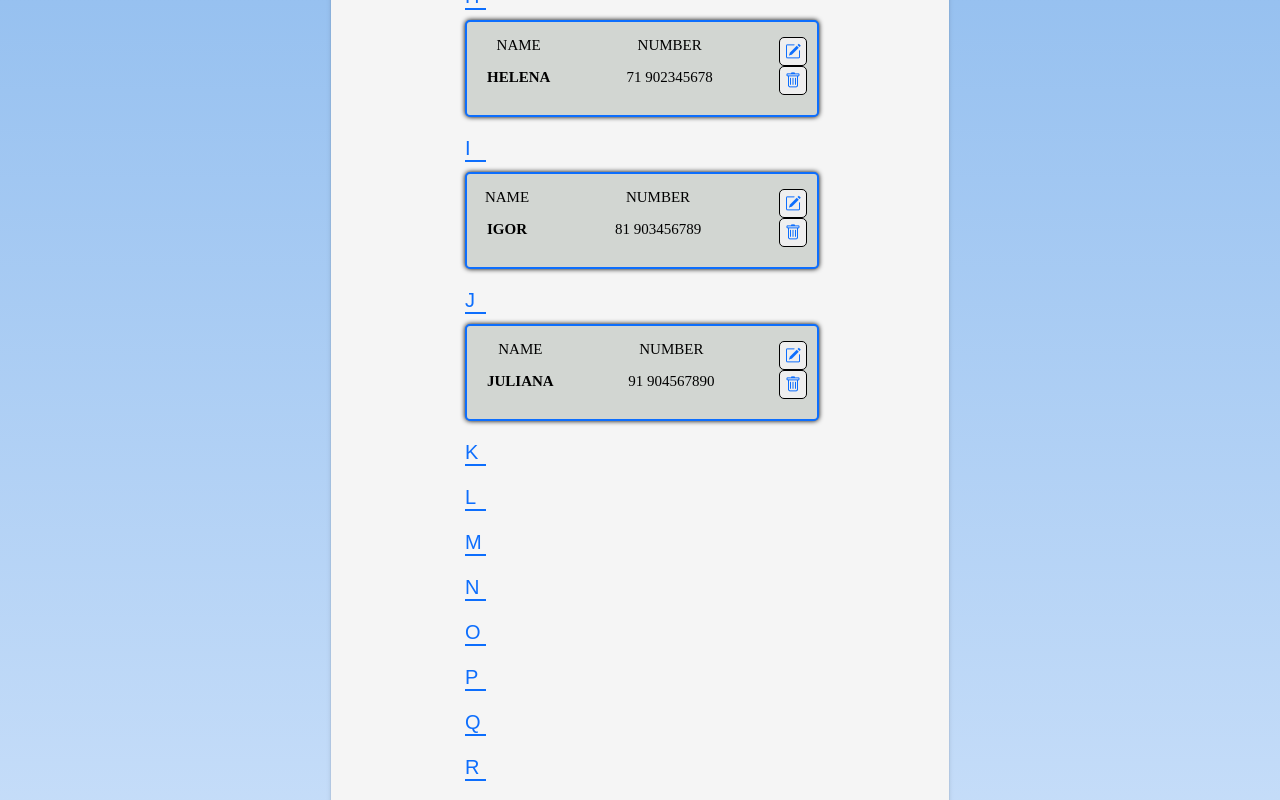
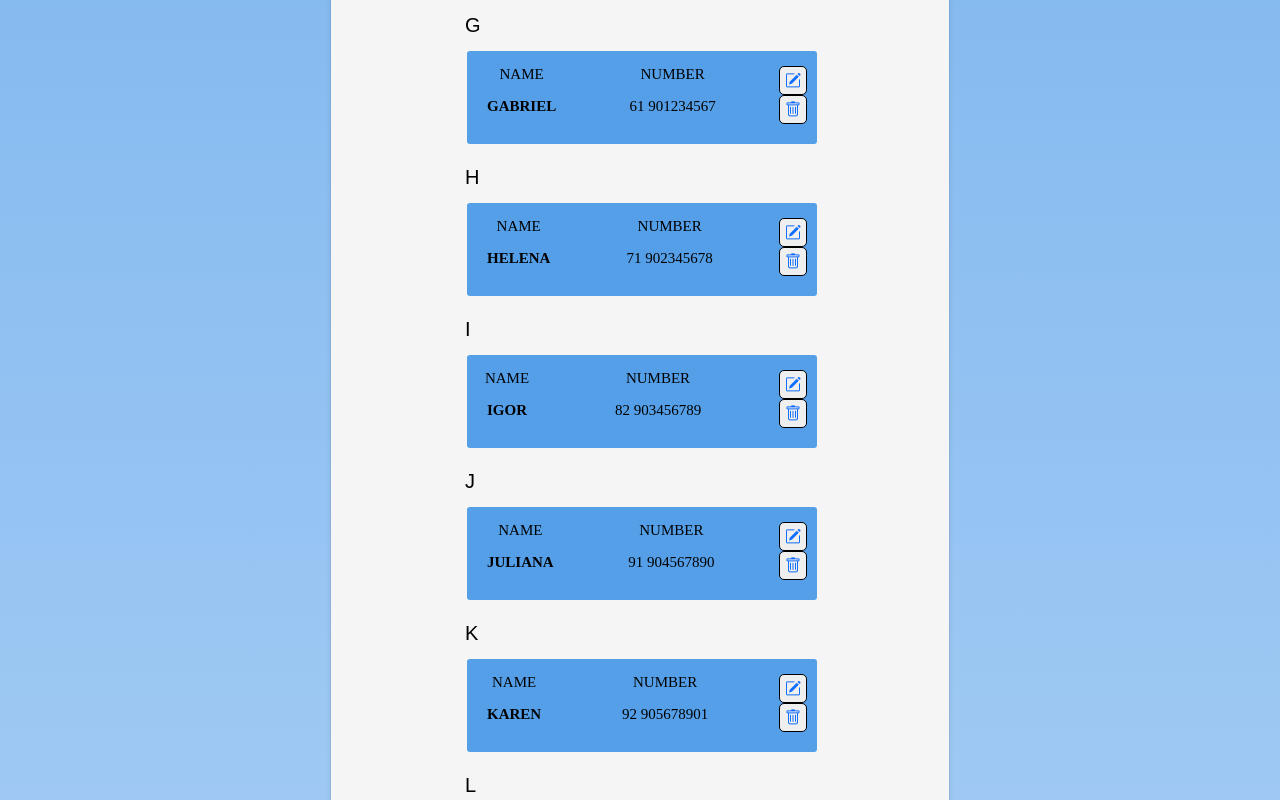
Before and after one commit to TalesPalma/number-organizer, an Angular app: page / in a window 1280 px wide. Shown: the part 1580-2380 px from the top of the page. Built offline with nearby package versions, Linux system fonts and the light colour scheme; a web font is replaced by a local one.

Commit message:
Projeto finalizado

```diff
--- a/src/app/component/contact/contact.component.css
+++ b/src/app/component/contact/contact.component.css
@@ -1,11 +1,13 @@
 .contact {
-  border: 2px solid #0D6EFD;
+  border: 2px solid #f5f5f5;
+  ;
   padding-bottom: 20px;
   width: 100%;
   margin-top: 10px;
-  background: #D2D6D2;
+  background: #549FE8;
   border-radius: 5px;
-  box-shadow: 0 0 5px 0 #000000;
+  box-shadow: 0 0 5px 0 #f5f5f5;
+  ;
 }
 
 .contact ul {
--- a/src/app/component/container/container.component.css
+++ b/src/app/component/container/container.component.css
@@ -16,7 +16,7 @@
 
 .container .search {
   width: 100%;
-  background: #D2D6D2;
+  background: #549FE8;
   padding: 10px;
   border-radius: 10px;
   font-size: 20px;
--- a/src/app/component/container/container.component.html
+++ b/src/app/component/container/container.component.html
@@ -7,8 +7,11 @@
 
   @for (letter of filterAlfabet(); track letter) {
   <app-separator>{{letter.toUpperCase()}}</app-separator>
-  @for (contact of filterContactsWithLetter(letter) ; track contact.id){
+
+  @for (contact of filterContactsWithLetter(letter.toLowerCase()) ; track contact.id){
   <app-contact [name]="contact.name" [number]="contact.Telefone"></app-contact>
   }
+
+
   }
 </section>
--- a/src/app/component/data.json
+++ b/src/app/component/data.json
@@ -42,7 +42,7 @@
   {
     "id": 9,
     "name": "Igor",
-    "Telefone": "81 903456789"
+    "Telefone": "82 903456789"
   },
   {
     "id": 10,
@@ -53,5 +53,80 @@
     "id": 11,
     "name": "Talison",
     "Telefone": "91 904567890"
+  },
+  {
+    "id": 12,
+    "name": "Karen",
+    "Telefone": "92 905678901"
+  },
+  {
+    "id": 13,
+    "name": "Lucas",
+    "Telefone": "93 906789012"
+  },
+  {
+    "id": 14,
+    "name": "Mariana",
+    "Telefone": "94 907890123"
+  },
+  {
+    "id": 15,
+    "name": "Natália",
+    "Telefone": "95 908901234"
+  },
+  {
+    "id": 16,
+    "name": "Otávio",
+    "Telefone": "96 909012345"
+  },
+  {
+    "id": 17,
+    "name": "Paula",
+    "Telefone": "97 910123456"
+  },
+  {
+    "id": 18,
+    "name": "Quirino",
+    "Telefone": "98 911234567"
+  },
+  {
+    "id": 19,
+    "name": "Rafael",
+    "Telefone": "99 912345678"
+  },
+  {
+    "id": 20,
+    "name": "Sandra",
+    "Telefone": "34 913456789"
+  },
+  {
+    "id": 21,
+    "name": "Úrsula",
+    "Telefone": "35 914567890"
+  },
+  {
+    "id": 22,
+    "name": "Victor",
+    "Telefone": "36 915678901"
+  },
+  {
+    "id": 23,
+    "name": "Wagner",
+    "Telefone": "37 916789012"
+  },
+  {
+    "id": 24,
+    "name": "Xavier",
+    "Telefone": "38 917890123"
+  },
+  {
+    "id": 25,
+    "name": "Yara",
+    "Telefone": "39 918901234"
+  },
+  {
+    "id": 26,
+    "name": "Zélia",
+    "Telefone": "40 919012345"
   }
 ]
--- a/src/app/component/header/header.component.css
+++ b/src/app/component/header/header.component.css
@@ -17,7 +17,7 @@
 
 
 .header-container .title {
-  color: #0D6EFD;
+  color: #549FE8;
 }
 
 .header-container .title span {
--- a/src/app/component/header/header.component.html
+++ b/src/app/component/header/header.component.html
@@ -1,5 +1,4 @@
 <header class="header-container">
-  <img src="/assets/logo.png" alt="logo" class="logo">
-  <img src="/assets/banner.png" alt="banner" class="banner">
+  <img src="/assets/goku.svg" alt="banner" class="banner">
   <h1 class="title">Organizer,<span>connect,</span>simplifique </h1>
 </header>
--- a/src/app/component/separator/separator.component.css
+++ b/src/app/component/separator/separator.component.css
@@ -1,9 +1,10 @@
 .separator {
   font-family: "Zen Dots", sans-serif;
   display: flex;
-  color: #0D6EFD;
+  color: #000000;
   font-size: 20px;
   margin-top: 20px;
   width: 21px;
-  border-bottom: 2px solid #0D6EFD;
+  border-bottom: 2px solid #f5f5f5;
+  ;
 }
--- a/src/styles.css
+++ b/src/styles.css
@@ -1,4 +1,5 @@
 @import url('https://fonts.googleapis.com/css2?family=Zen+Dots&display=swap');
+
 
 * {
   padding: 0;
@@ -7,7 +8,7 @@
 }
 
 body {
-  background: linear-gradient(180deg, #3D8BDF 0%, #E7F1FF 100%);
+  background: linear-gradient(180deg, #549FE8, #E7F1FF 100%);
   min-height: 100vh;
   min-width: 100vw;
 }
```
Also changed, not shown: src/assets/goku.svg (added).
